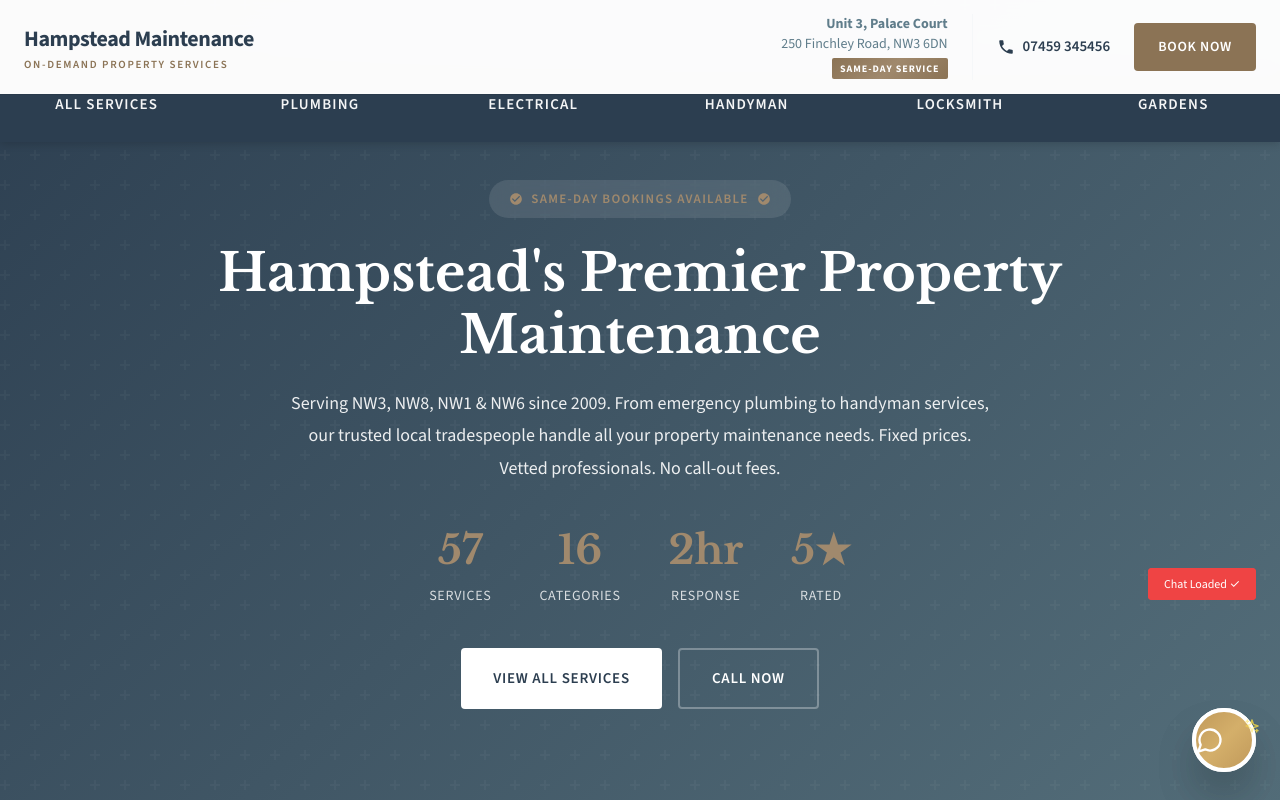
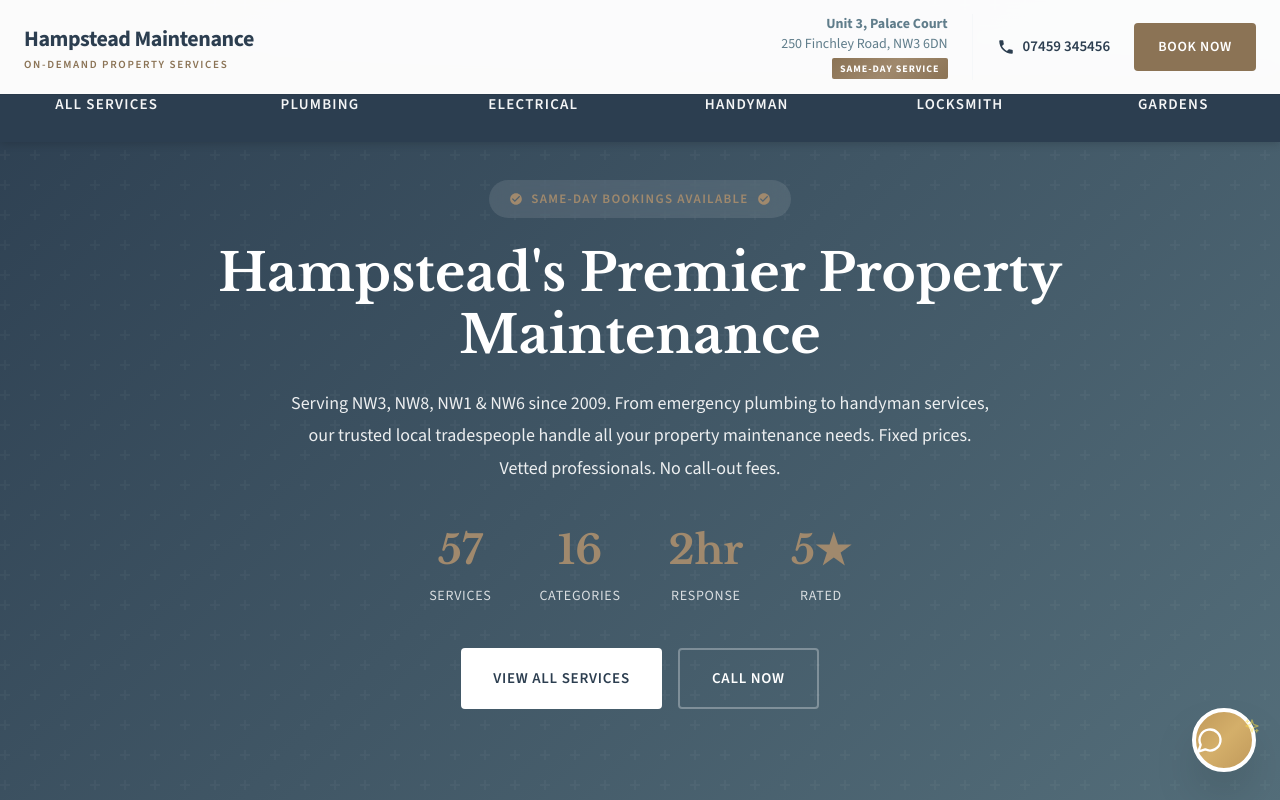
Before and after one commit to rockmrack/Hampstead-On-Demand, a Next.js app: page / in a window 1280 px wide. Shown: the top 800 px of the page. Built offline with nearby package versions, Linux system fonts and the light colour scheme.

Commit message:
fix: remove duplicate chatbot rendering and debug badge
- Removed chatbot from layout.tsx (was rendering twice)
- Kept only in page.tsx
- Removed debug red badge
- This should show ONE properly styled gold button

```diff
--- a/src/app/layout.tsx
+++ b/src/app/layout.tsx
@@ -2,7 +2,6 @@ import type { Metadata } from "next";
 import { Libre_Baskerville, Source_Sans_3 } from "next/font/google";
 import "./globals.css";
 import { Toaster } from "@/components/ui/sonner";
-import { AdvancedChatbot } from "@/components/AdvancedChatbot";
 
 const libreBaskerville = Libre_Baskerville({
   weight: ["400", "700"],
@@ -33,7 +32,6 @@ export default function RootLayout({
     <html lang="en">
       <body className={`${sourceSans.variable} ${libreBaskerville.variable} font-body antialiased`}>
         {children}
-        <AdvancedChatbot />
         <Toaster />
       </body>
     </html>
--- a/src/components/AdvancedChatbot.tsx
+++ b/src/components/AdvancedChatbot.tsx
@@ -462,11 +462,6 @@ export function AdvancedChatbot() {
 
   return (
     <>
-      {/* DEBUG: Simple visibility test - Remove after confirming button works */}
-      <div className="fixed bottom-[200px] right-6 z-[9999] bg-red-500 text-white px-4 py-2 rounded text-xs">
-        Chat Loaded ✓
-      </div>
-
       {/* Advanced Chat Toggle Button */}
       <AnimatePresence>
         {!isOpen && (
```
